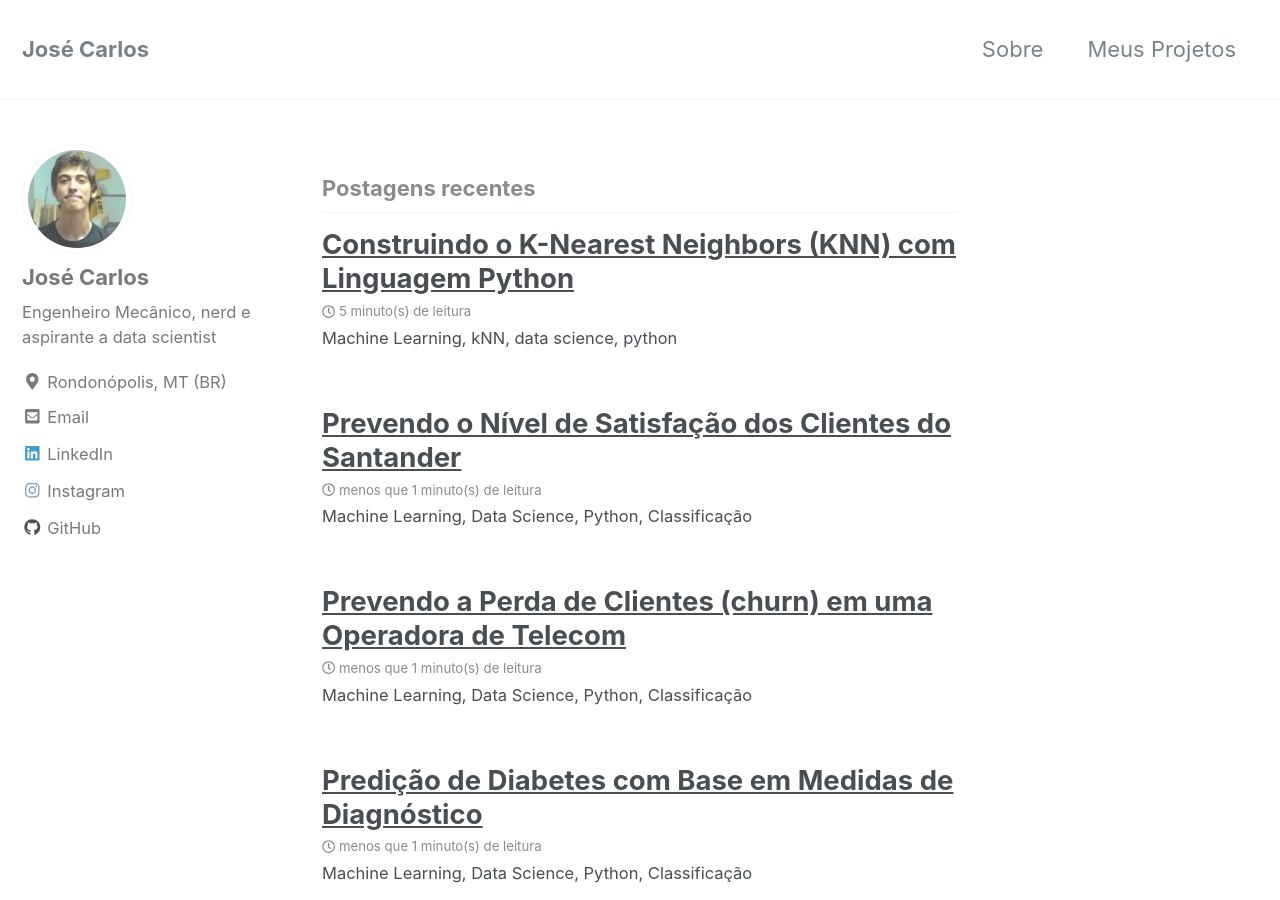
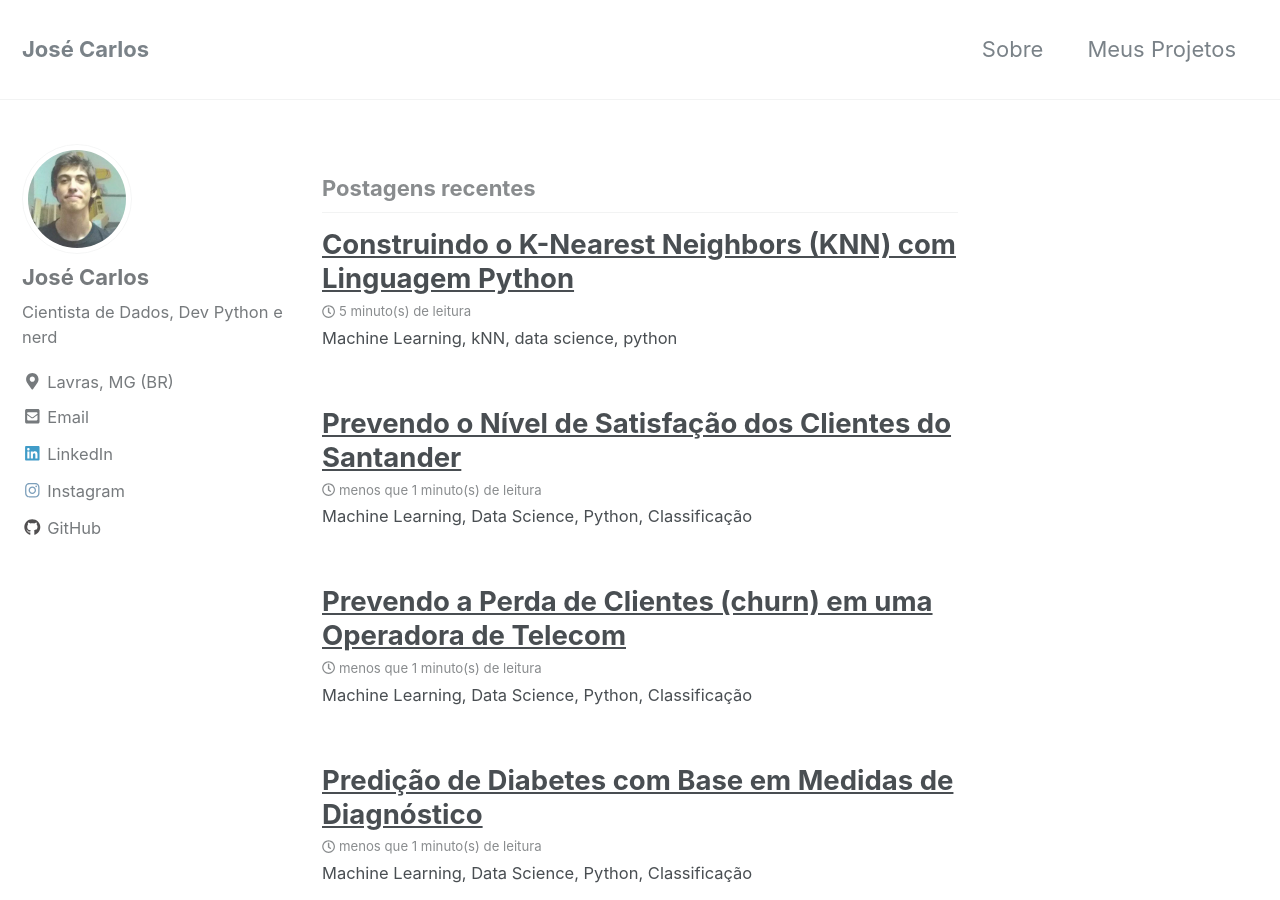
Before and after one commit to jcfneto/jcfneto.github.io, a Jekyll site: the page built from index.html, in a window 1280 px wide and 900 px high. Built offline with Jekyll 4.4.1, drawn with Linux system fonts in a browser that asks for light colours; nearby versions of some CDN libraries; the list of posts is cut into pages by our own code.

Commit message:
Update _config.yml

```diff
--- a/_config.yml
+++ b/_config.yml
@@ -12,7 +12,7 @@ locale                   : "pt-BR"
 title                    : "José Carlos"
 title_separator          : "-"
 name                     : "José Carlos"
-description              : "Engenheiro Mecânico, nerd e aspirante a data scientist"
+description              : "Cientista de Dados, Dev Python e nerd"
 url                      : # the base hostname & protocol for your site e.g. "https://mmistakes.github.io"
 baseurl                  : # the subpath of your site, e.g. "/blog"
 repository               : # GitHub username/repo-name e.g. "mmistakes/minimal-mistakes"
@@ -86,8 +86,8 @@ analytics:
 author:
   name             : "José Carlos"
   avatar           : "/images/me.jpg" # path of avatar image, e.g. "/assets/images/bio-photo.jpg"
-  bio              : "Engenheiro Mecânico, nerd e aspirante a data scientist"
-  location         : "Rondonópolis, MT (BR)"
+  bio              : "Cientista de Dados, Dev Python e nerd"
+  location         : "Lavras, MG (BR)"
   email            : "eng.jcfneto@gmail.com"
   uri              :
   home             : # null (default), "absolute or relative url to link to author home"
```
